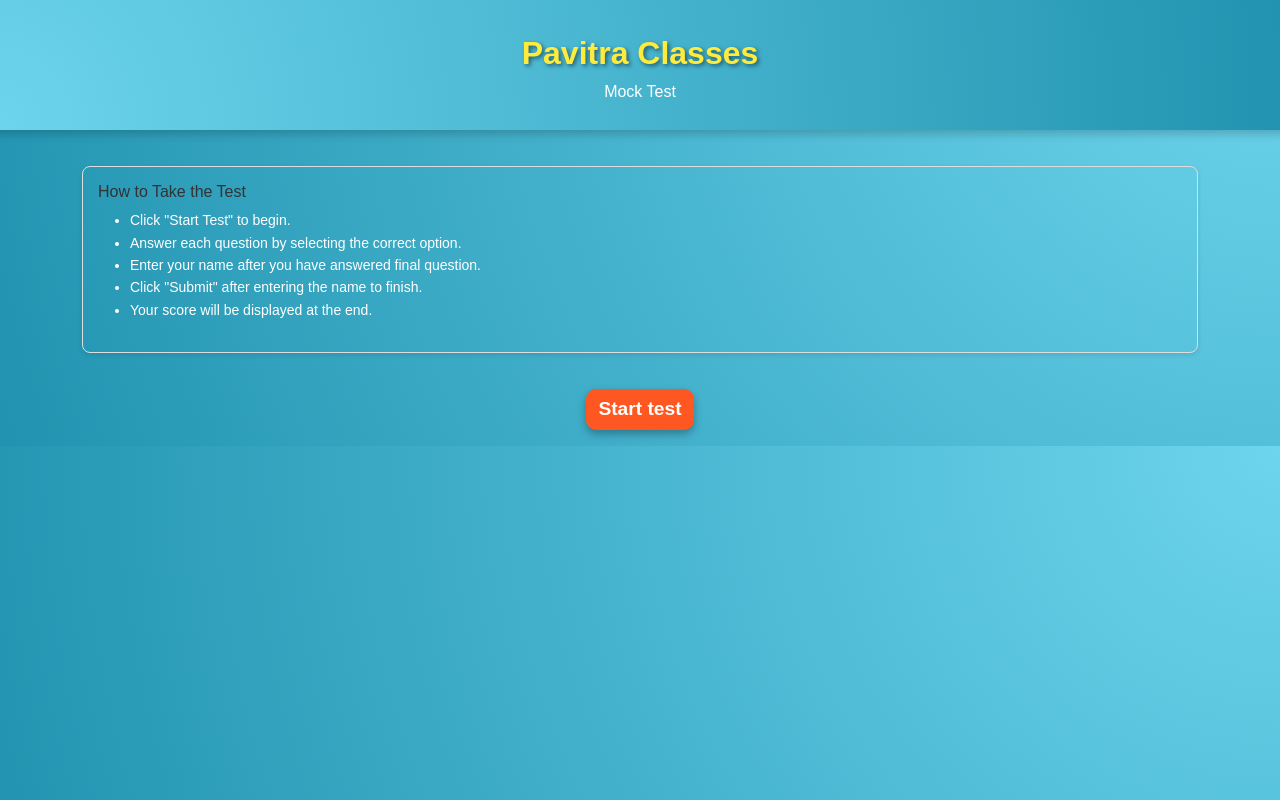
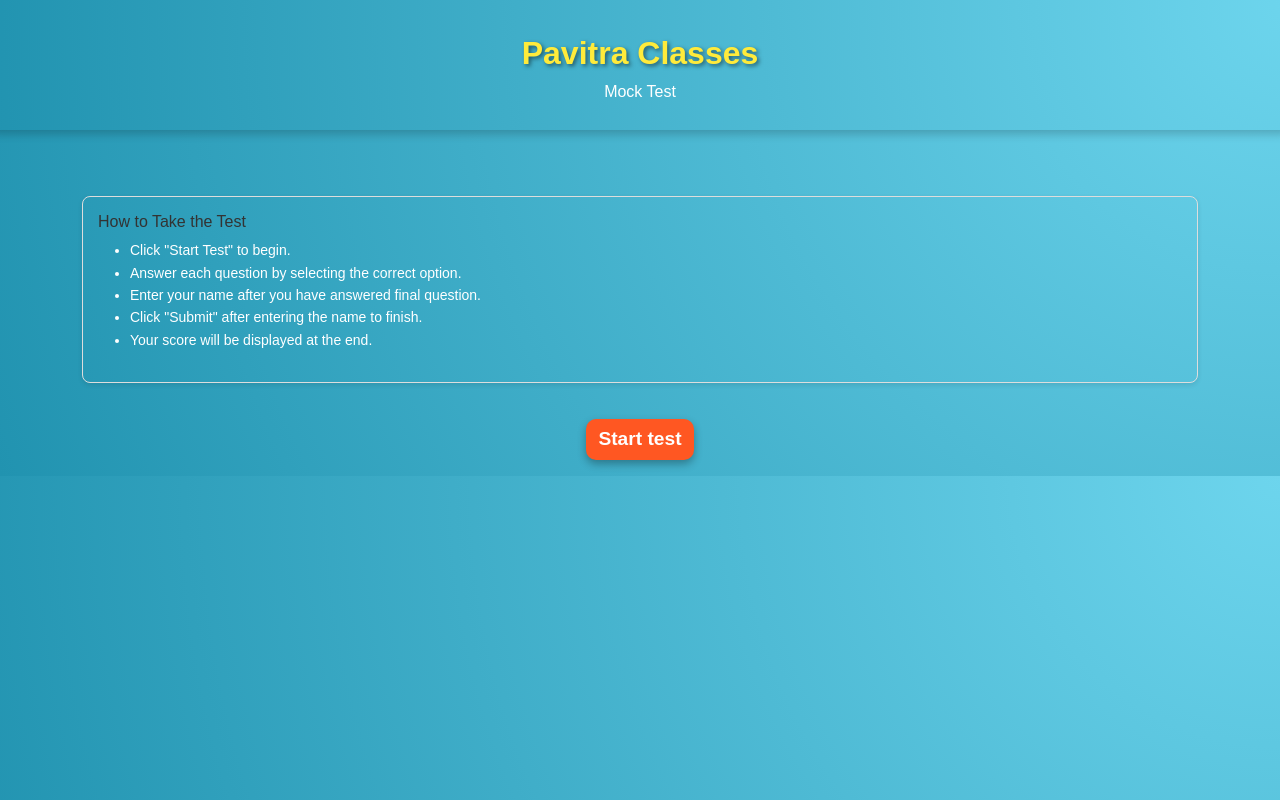
Before and after one commit to yashkumat/test, a plain HTML site: page index.html in a window 1280 px wide. Drawn offline with nearby package versions, Linux system fonts and the light colour scheme.

Commit message:
Update index.html

```diff
--- a/index.html
+++ b/index.html
@@ -29,7 +29,7 @@
         }
 
         .header {
-            background: radial-gradient(circle at bottom left, #6dd5ed, #2193b0);
+            background: radial-gradient(circle at top right, #6dd5ed, #2193b0);
             border-radius: 10px;
             padding: 10px;
             box-shadow: 0 4px 10px rgba(0, 0, 0, 0.2);
@@ -37,7 +37,7 @@
         }
         .spacer {
             width: 100%;
-            height: 150px;
+            height: 180px;
         }
 
         h1 {
```
